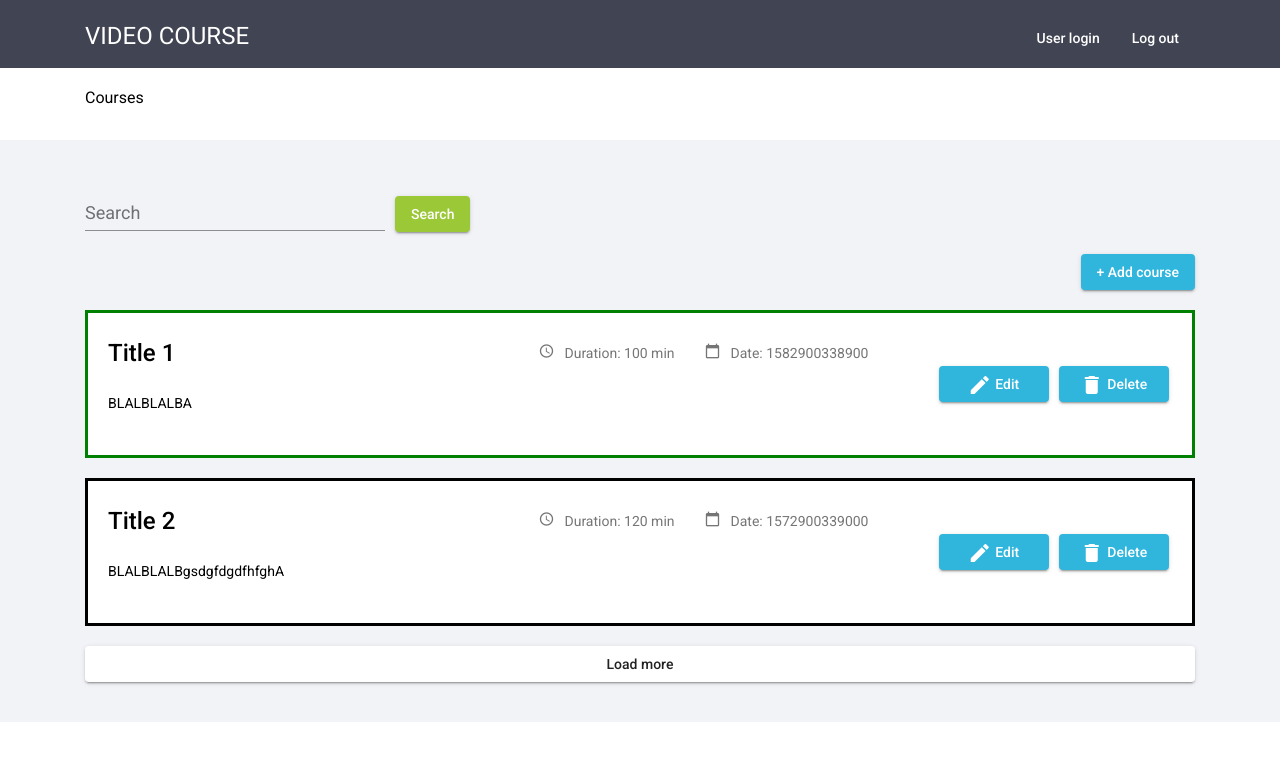
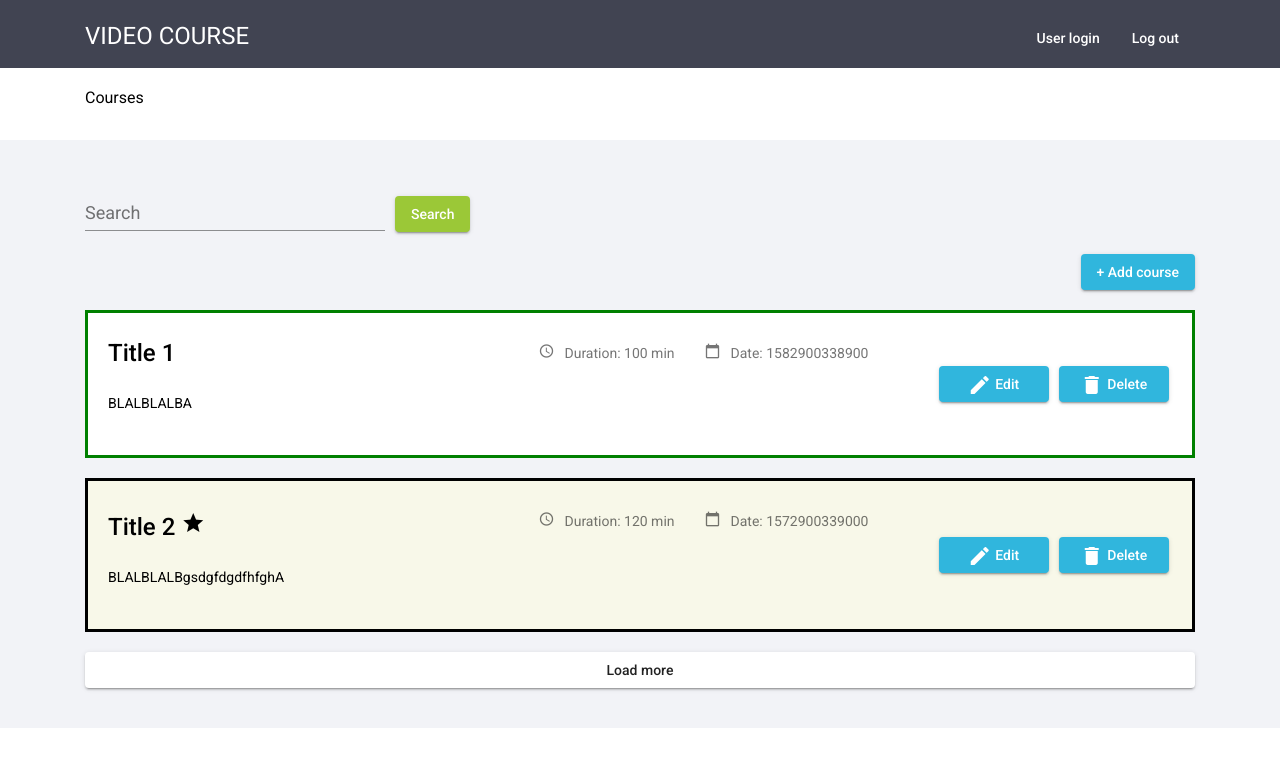
Before and after one commit to VitBazylchik/angular-study, an Angular app: page / in a window 1280 px wide. Shown: the top 766 px of the page. Built offline with nearby package versions, Linux system fonts and the light colour scheme.

Commit message:
feat: add displaying of star and background color to topRated course component

```diff
--- a/src/app/components/course/course.component.html
+++ b/src/app/components/course/course.component.html
@@ -1,9 +1,10 @@
-<article class="course" [appFreshCourse]="course">
+<article class="course" [appFreshCourse]="course" [ngClass]="{top: course.topRated}">
   <div class="row align-items-center">
     <div class="col-9">
       <div class="flex-around">
         <mat-card-title>
           {{ course.title }}
+          <mat-icon *ngIf="course.topRated">star</mat-icon>
         </mat-card-title>
         <div class="information-container">
           <mat-card-subtitle class="information">
--- a/src/app/components/course/course.component.scss
+++ b/src/app/components/course/course.component.scss
@@ -36,3 +36,7 @@
 .course {
   border: 3px solid #000;
 }
+
+.top {
+  background-color: rgba(254, 255, 210, 0.4);
+}
--- a/src/app/components/list-of-courses/list-of-courses.component.ts
+++ b/src/app/components/list-of-courses/list-of-courses.component.ts
@@ -14,6 +14,7 @@ export class ListOfCoursesComponent implements OnInit {
       creationDate: Date.now() - 100,
       duration: 100,
       description: "BLALBLALBA",
+      topRated: false,
     },
     {
       id: 2,
@@ -21,6 +22,7 @@ export class ListOfCoursesComponent implements OnInit {
       creationDate: Date.now() - 10**10,
       duration: 120,
       description: "BLALBLALBgsdgfdgdfhfghA",
+      topRated: true,
     }
   ]
 
--- a/src/app/models/course.ts
+++ b/src/app/models/course.ts
@@ -4,4 +4,5 @@ export interface Course {
   creationDate: number;
   duration: number;
   description: string;
+  topRated: boolean;
 }
```
